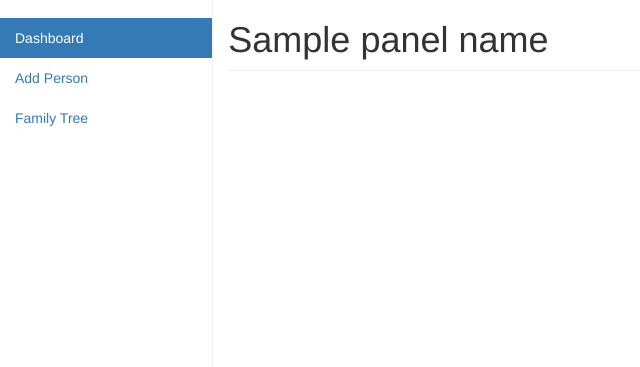
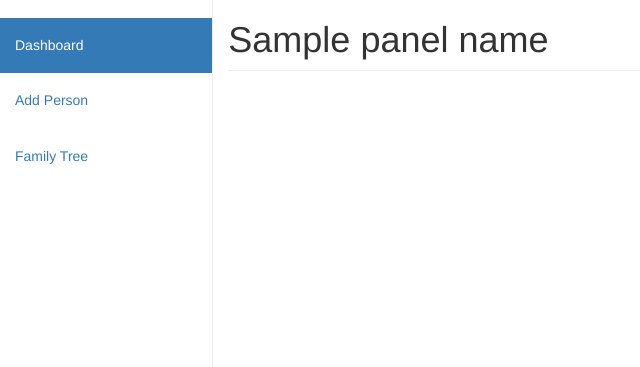
Before and after one commit to imndaiga/historia, a Flask app: template app/templates/user/dashboard.html in a window 1280 px wide. Shown: the part 53-420 px from the top of the page, without its empty margins (0-640 px from the left). Run offline with Flask 2, Linux system fonts and the light colour scheme; the template is opened without the code that fills it: most values are stand-ins (such as "Sample title", 1, 10 or a date in 2020); parts of the project's set-up code (start-up, migrations or seed data) failed here and were passed over; some libraries are stand-ins or nearby versions.

Commit message:
larger dashboard menu font

```diff
--- a/app/templates/user/dashboard.html
+++ b/app/templates/user/dashboard.html
@@ -28,9 +28,9 @@
 		<div class="row">
 			<div class="col-sm-3 col-md-2 hidden-xs sidebar">
 				<ul class="nav nav-pills flex-column">
-					<li class="nav-item active"><a class="nav-link" href="{{ url_for('user.dashboard', user=user)}}">Dashboard <span class="sr-only">(current)</span></a></li>
-					<li class="nav-item"><a class="nav-link" href="{{ url_for('user.add_person', user=user)}}">Add Person</a></li>
-					<li class="nav-item"><a class="nav-link" href="#">Family Tree</a></li>
+					<li class="nav-item active"><a class="nav-link" href="{{ url_for('user.dashboard', user=user)}}"><h5>Dashboard</h5><span class="sr-only">(current)</span></a></li>
+					<li class="nav-item"><a class="nav-link" href="{{ url_for('user.add_person', user=user)}}"><h5>Add Person</h5></a></li>
+					<li class="nav-item"><a class="nav-link" href="#"><h5>Family Tree</h5></a></li>
 				</ul>
 			</div>
 			<main class="col-sm-9 col-md-10 col-sm-offset-3 col-md-offset-2">
```
